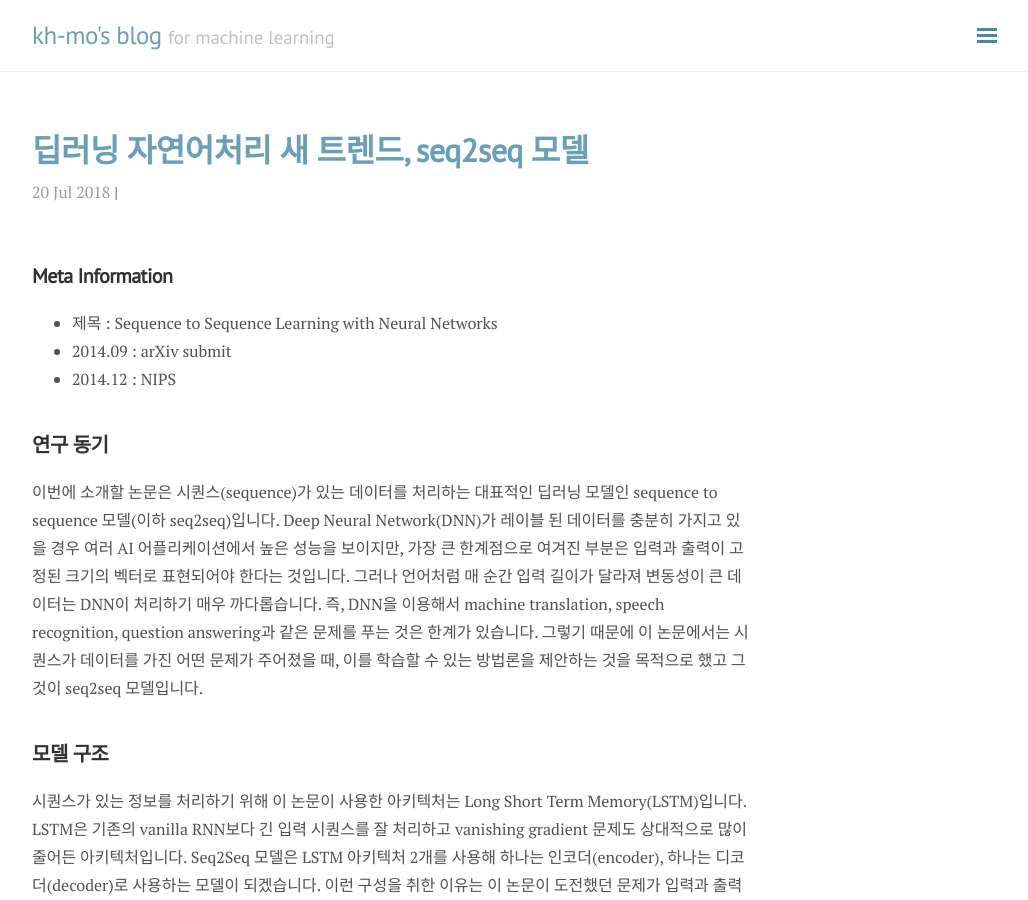
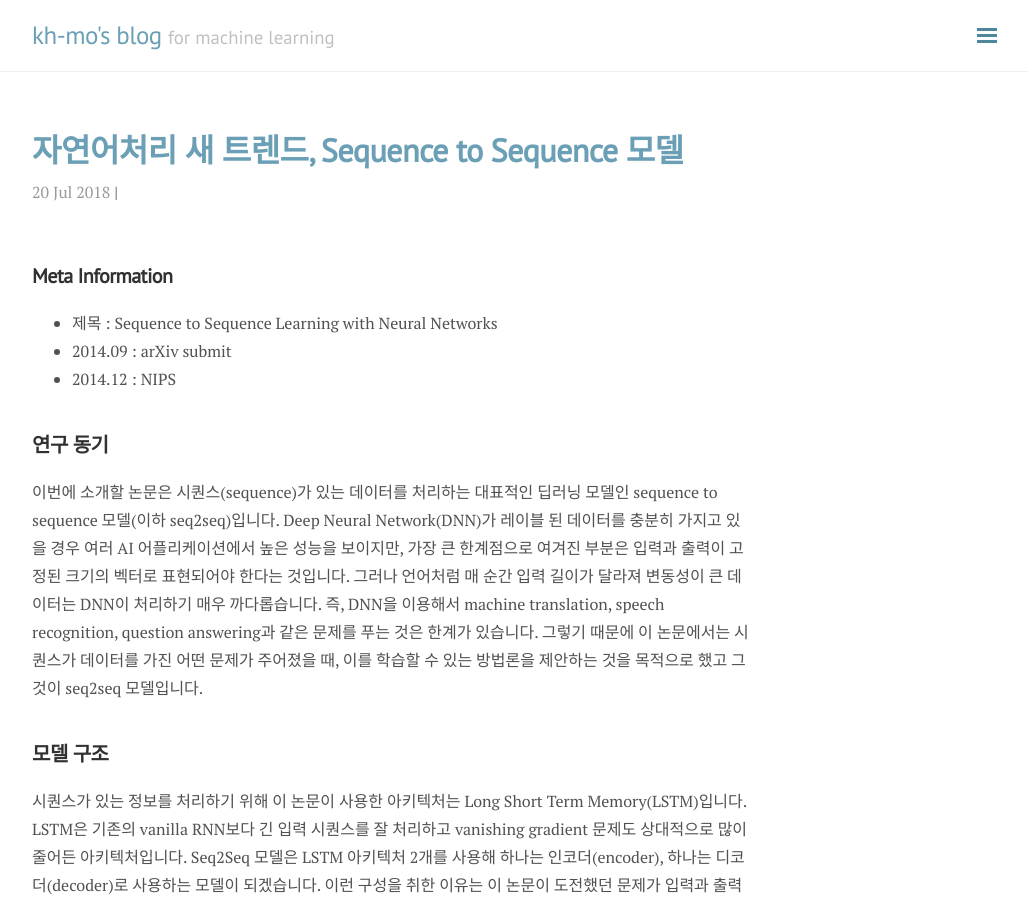
Before and after one commit to kh-mo/kh-mo.github.io, a Jekyll site: the page built from _posts/2018-07-20-seq2seq-model.md, in a window 1280 px wide and 900 px high. Shown: the whole window, without its empty margins (248-1276 px from the left). Built offline with Jekyll 4.4.1, drawn with Linux system fonts in a browser that asks for light colours; nearby versions of some CDN libraries; formulas are drawn with MathJax 3; comment, search, counter and statistics services are not loaded.

Commit message:
complete

```diff
--- a/_posts/2018-07-20-seq2seq-model.md
+++ b/_posts/2018-07-20-seq2seq-model.md
@@ -1,6 +1,6 @@
 ---
 layout: post
-title: 딥러닝 자연어처리 새 트렌드, seq2seq 모델
+title: 자연어처리 새 트렌드, Sequence to Sequence 모델
 category: Translation
 ---
 
```
